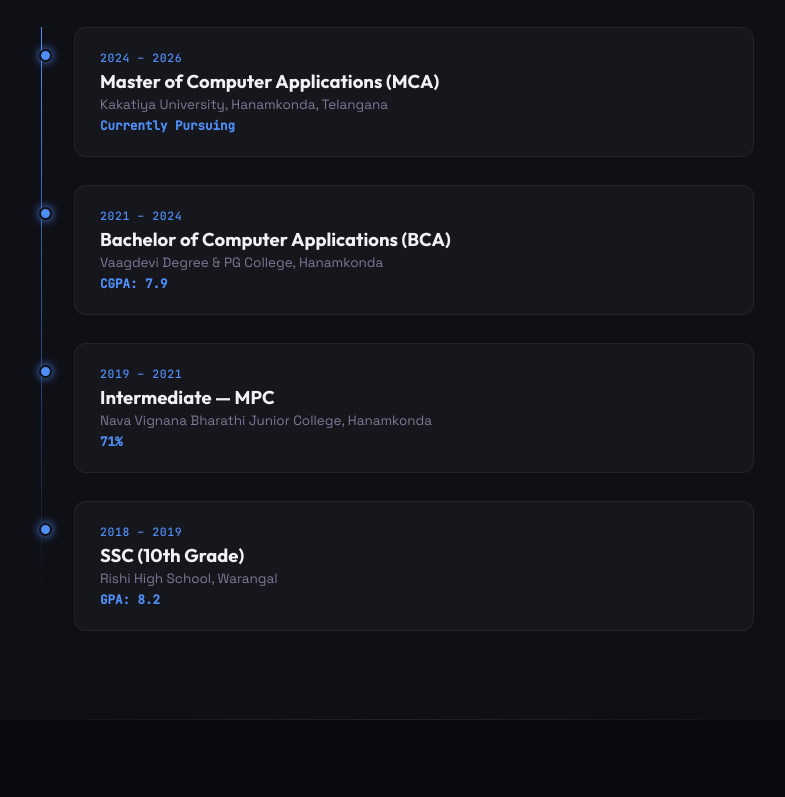
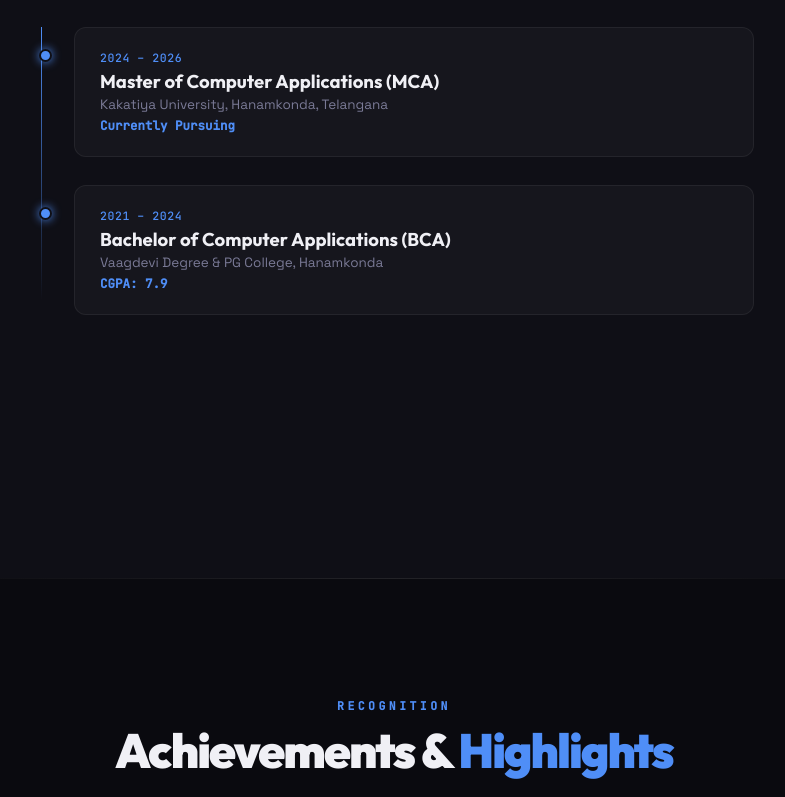
Before and after one commit to EshwarCharan/Portfolio, a plain HTML site: page index.html in a window 1280 px wide. Shown: the part 2795-3592 px from the top of the page, without its empty margins (246-1031 px from the left). Drawn offline with nearby package versions, Linux system fonts and the light colour scheme; animation ran at ten frames a second.

Commit message:
Update about section and remove education details
Removed educational details for Intermediate and SSC.

```diff
--- a/index.html
+++ b/index.html
@@ -107,7 +107,7 @@
         <span class="section-label">About Me</span>
         <h2 class="heading left">Passionate about <span>intelligent systems</span></h2>
         <p class="about-sub">Python Developer · ML Engineer · Backend Dev</p>
-        <p>I'm pursuing my Master of Computer Applications (MCA) at Kakatiya University, Hanamkonda, building on a BCA from Vaagdevi Degree & PG College (CGPA 7.9). I thrive at the intersection of Machine Learning, Web Development, and Backend Engineering.</p>
+        <p>I'm pursuing my Master of Computer Applications (MCA) at Kakatiya University, Hanamkonda, building on a BCA from Vaagdevi Degree & PG College . I thrive at the intersection of Machine Learning, Web Development, and Backend Engineering.</p>
         <p>From building an AI greenwashing detector for CSR reports to an expense fraud detection system with real-time ML analytics, every project I build is aimed at solving a real-world problem. My goal: become a Machine Learning Cloud Architect.</p>
         <div class="about-tags">
             <span class="tag">Python</span><span class="tag">Machine Learning</span>
@@ -208,25 +208,7 @@
                 <p class="tl-grade">CGPA: 7.9</p>
             </div>
         </div>
-        <div class="tl-item">
-            <div class="tl-dot"></div>
-            <div class="tl-card">
-                <p class="tl-year">2019 – 2021</p>
-                <h3>Intermediate — MPC</h3>
-                <p class="tl-inst">Nava Vignana Bharathi Junior College, Hanamkonda</p>
-                <p class="tl-grade">71%</p>
-            </div>
-        </div>
-        <div class="tl-item">
-            <div class="tl-dot"></div>
-            <div class="tl-card">
-                <p class="tl-year">2018 – 2019</p>
-                <h3>SSC (10th Grade)</h3>
-                <p class="tl-inst">Rishi High School, Warangal</p>
-                <p class="tl-grade">GPA: 8.2</p>
-            </div>
-        </div>
-    </div>
+           </div>
 </section>
 
 <!-- ACHIEVEMENTS -->
```
